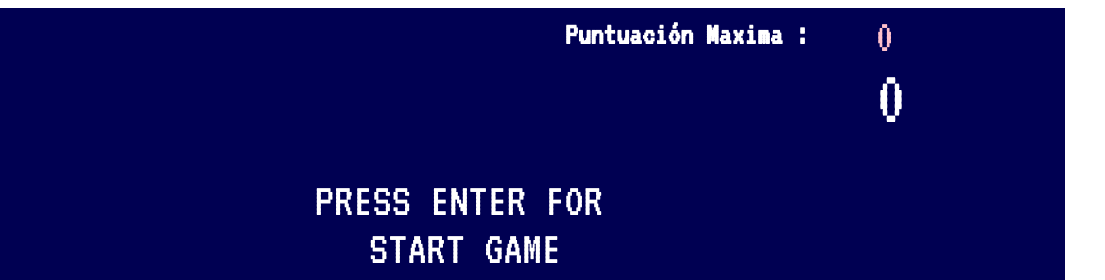
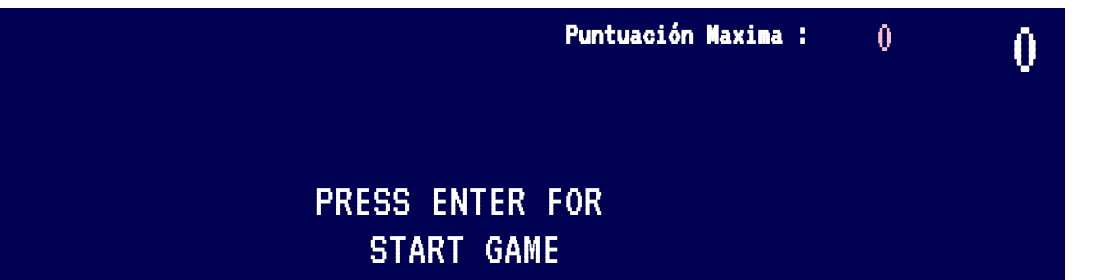
Before and after one commit to rebootacademy-labs/ZombieBros, a plain HTML site: page index.html in a window 1280 px wide. Shown: the top 280 px of the page, 175-1280 px from the left. Drawn offline with Linux system fonts and the light colour scheme.

Commit message:
score actualizado

```diff
--- a/styles.css
+++ b/styles.css
@@ -20,13 +20,11 @@ h1 {
 }
 
 #score {
-  height: 50px;
-  width: 100px;
+  position: absolute;
   color: white;
   font-size: 5em;
-  top: 50px;
-  right: 90px;
-  font-family: 'Courier Prime', ;
+  right: 24px;
+  text-align: right;
 }
 
 #record {
```
